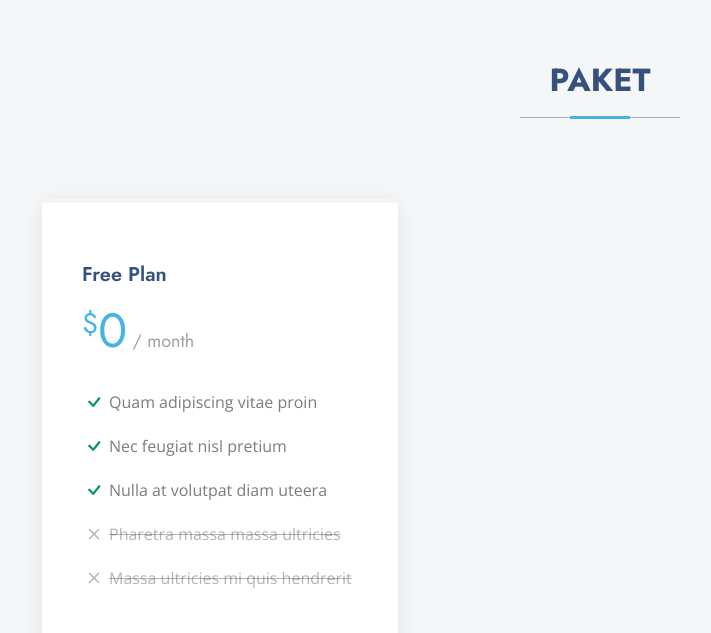
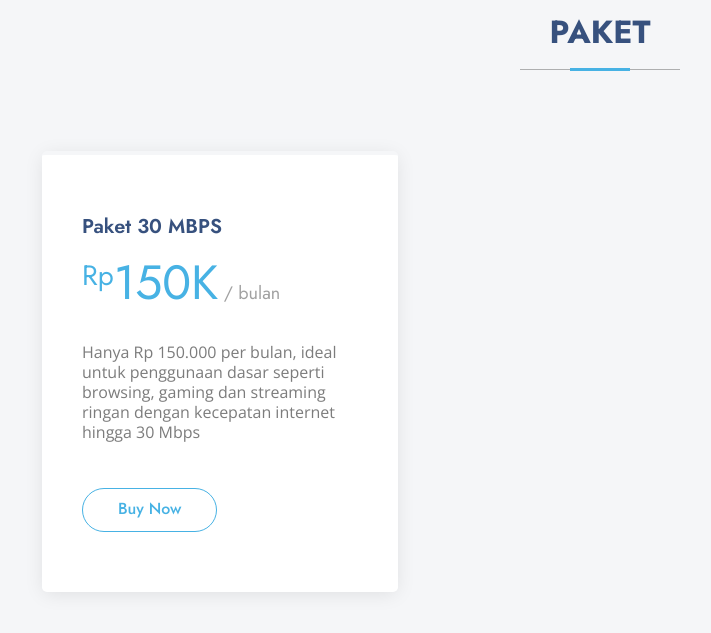
Before and after one commit to anugerahsignalabadi2025/anugerahsignalabadi, a plain HTML site: page index.html in a window 1280 px wide. Shown: the part 1611-2244 px from the top of the page, without its empty margins (40-751 px from the left). Drawn offline with nearby package versions, Linux system fonts and the light colour scheme.

Commit message:
18032026

```diff
--- a/index.html
+++ b/index.html
@@ -192,7 +192,8 @@
           </div> -->
 
           <div class="col-lg-6" data-aos="fade-up" data-aos-delay="200">
-            <p>Ullamco laboris nisi ut aliquip ex ea commodo consequat. Duis aute irure dolor in reprehenderit in voluptate velit esse cillum dolore eu fugiat nulla pariatur. Excepteur sint occaecat cupidatat non proident, sunt in culpa qui officia deserunt mollit anim id est laborum. </p>
+            <p>LEGALITAS TERJAMIN
+              No.izin penyelenggaraan jasa akses internet(ISP):17072401057720001  </p>
             <!-- <a href="#" class="read-more"><span>Read More</span><i class="bi bi-arrow-right"></i></a> -->
           </div>
 
@@ -289,14 +290,14 @@
 
           <div class="col-lg-4" data-aos="zoom-in" data-aos-delay="100">
             <div class="pricing-item">
-              <h3>Free Plan</h3>
-              <h4><sup>$</sup>0<span> / month</span></h4>
+              <h3>Paket 30 MBPS</h3>
+              <h4><sup>Rp</sup>150K<span> / bulan</span></h4>
               <ul>
-                <li><i class="bi bi-check"></i> <span>Quam adipiscing vitae proin</span></li>
-                <li><i class="bi bi-check"></i> <span>Nec feugiat nisl pretium</span></li>
-                <li><i class="bi bi-check"></i> <span>Nulla at volutpat diam uteera</span></li>
-                <li class="na"><i class="bi bi-x"></i> <span>Pharetra massa massa ultricies</span></li>
-                <li class="na"><i class="bi bi-x"></i> <span>Massa ultricies mi quis hendrerit</span></li>
+                <li></i> <span>Hanya Rp 150.000 per bulan, ideal untuk penggunaan dasar seperti browsing, gaming dan streaming ringan dengan kecepatan internet hingga 30 Mbps</span></li>
+                <!-- <li><i class="bi bi-check"></i> <span>Nec feugiat nisl pretium</span></li> -->
+                <!-- <li><i class="bi bi-check"></i> <span>Nulla at volutpat diam uteera</span></li> -->
+                <!-- <li class="na"><i class="bi bi-x"></i> <span>Pharetra massa massa ultricies</span></li> -->
+                <!-- <li class="na"><i class="bi bi-x"></i> <span>Massa ultricies mi quis hendrerit</span></li> -->
               </ul>
               <a href="https://wa.me/6281297973316" class="buy-btn">Buy Now</a>
             </div>
```
